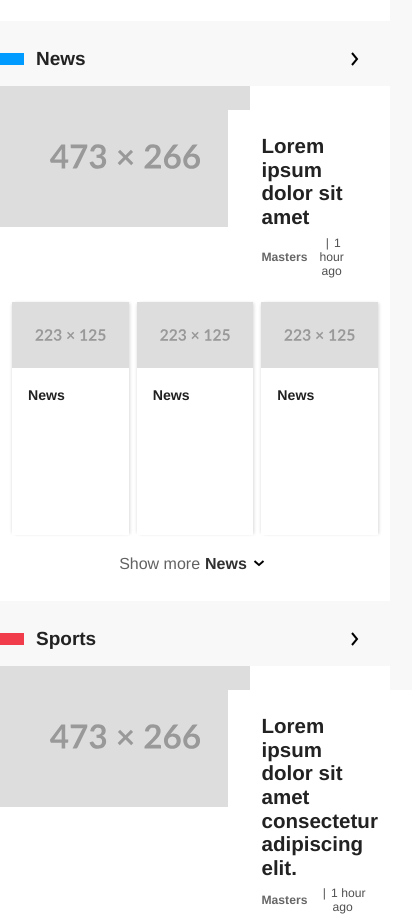
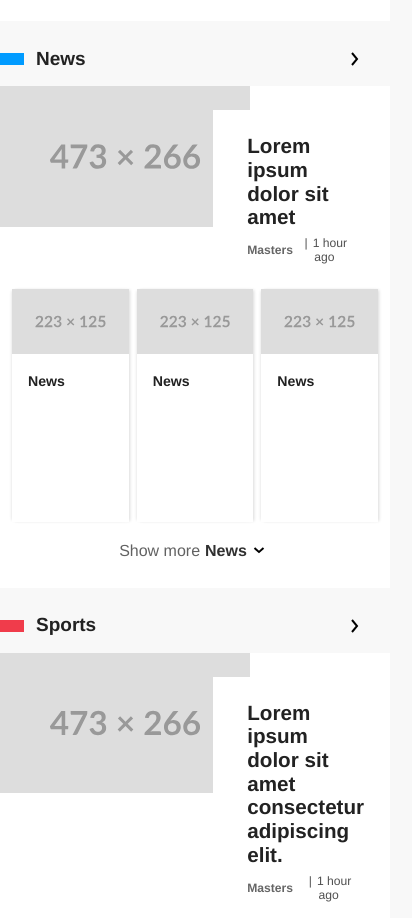
Before and after one commit to Cinotti02/progetto-front_end-USATODAY, a website: page index.html in a window 390 px wide. Shown: the part 2358-3276 px from the top of the page, 412 px wide, since content can reach past the window. Drawn offline with Linux system fonts and the light colour scheme.

Commit message:
adjusted margin and padding in styles.css; updated responsive font sizes for titles

```diff
--- a/styles.css
+++ b/styles.css
@@ -1265,10 +1265,10 @@ main {
         flex-wrap: nowrap;
         position: relative;
         flex: 0 0 41.6667%;
-        margin-left: -8.333333%;
+        margin-left: -12%;
         background: #ffffff;
         max-width: 295px;
-        padding: 24px 34px;
+        padding: 24px 20px 24px 34px;
         margin-top: 24px;
         line-height: 1.15;
         flex-direction: column;
@@ -1278,15 +1278,25 @@ main {
 
     .news-principal-title h1 {
         font-family: "Unify Sans", Helvetica, Arial, sans-serif;
-        font-size: 28px;
+        font-size: calc(20px + (28 - 20) * ((100vw - 320px) / (1200 - 320)));
         font-weight: 600;
         line-height: 1.15;
         color: #222222;
     }
 
-    @media (max-width: 1200px) {
+    @media (min-width: 1200px) {
         .news-principal-title h1 {
-            font-size: calc(17px + 0.909091vw);
+            font-size: 28px;
+        }
+    }
+    @media (min-width: 960px) and (max-width: 1199px) {
+        .news-principal-title h1 {
+            font-size: 22px;
+        }
+    }
+    @media(max-width: 500px) {
+        .news-secondary-title h1{
+            font-size: calc(14px + 0.909091vw);
         }
     }
 
```
